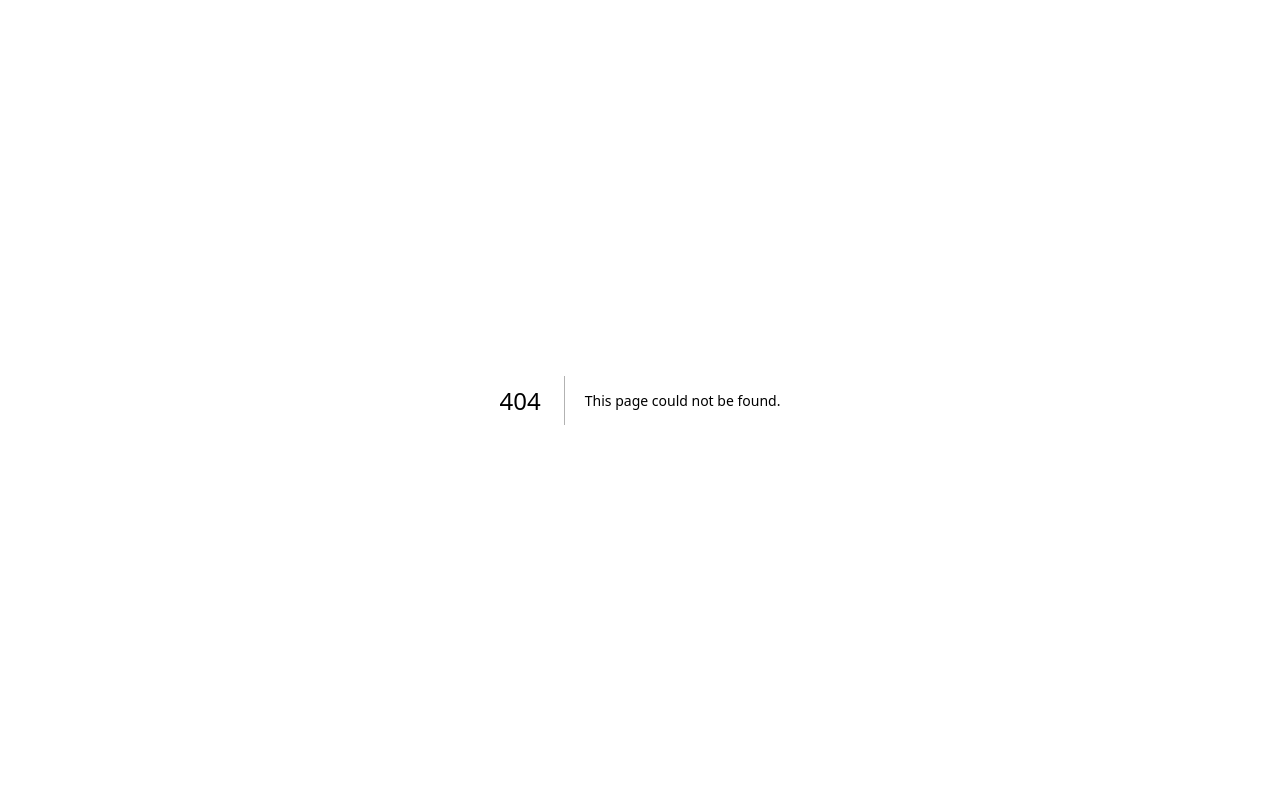
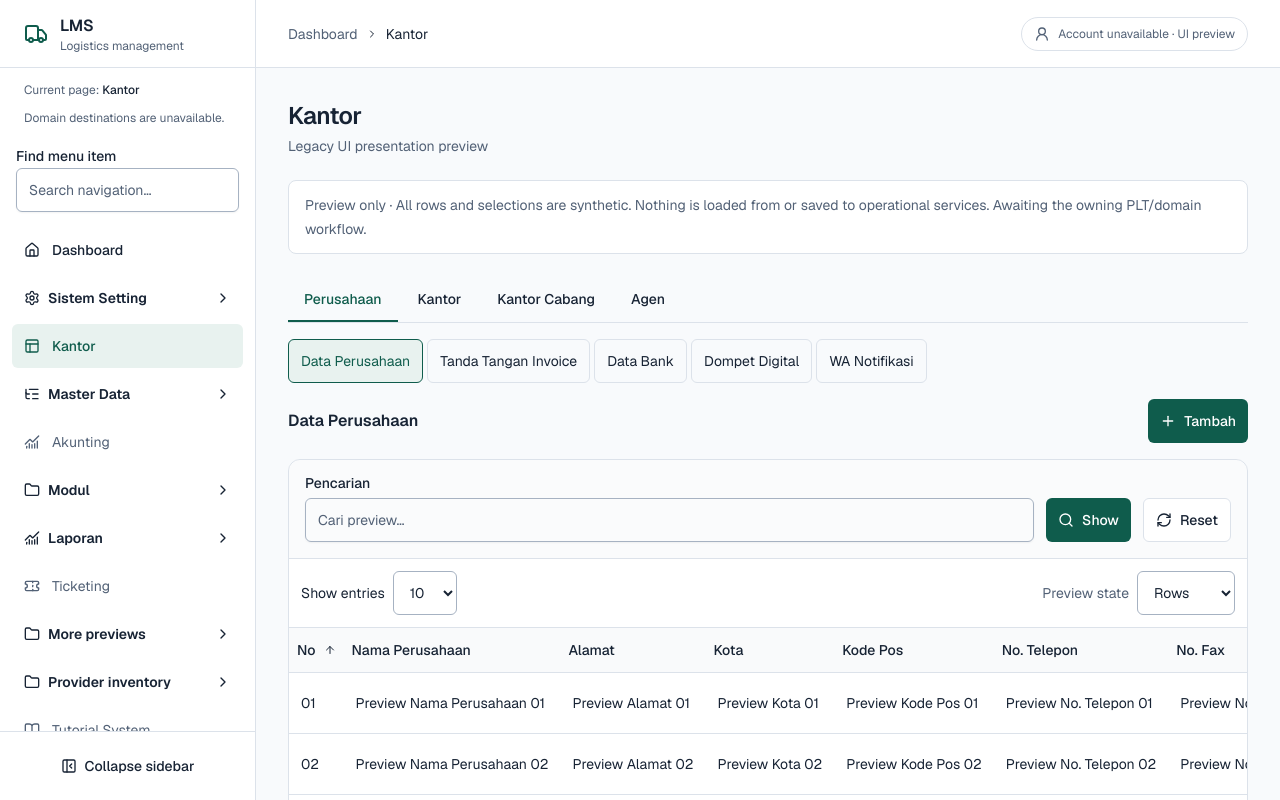
Before and after one commit to code-craft-id/logistik-web, a Next.js app: page /office in a window 1280 px wide. Before the commit this address had no page. Shown: the top 800 px of the page. Built offline with nearby package versions, Linux system fonts and the light colour scheme.

Commit message:
feat(ui): migrate office and logistics master-data workspaces

```diff
--- /dev/null
+++ b/src/app/(dashboard)/logistics/areas/page.tsx
@@ -0,0 +1,8 @@
+import type { Metadata } from "next";
+import { PreviewScreenPage } from "@/components/patterns/preview-screen";
+import { screens } from "@/features/master-data/preview/screens";
+
+export const metadata: Metadata = { title: "Logistik" };
+export default function Page() {
+  return <PreviewScreenPage screen={screens["/logistics/areas"]} />;
+}
--- /dev/null
+++ b/src/app/(dashboard)/logistics/division/page.tsx
@@ -0,0 +1,8 @@
+import type { Metadata } from "next";
+import { PreviewScreenPage } from "@/components/patterns/preview-screen";
+import { screens } from "@/features/master-data/preview/screens";
+
+export const metadata: Metadata = { title: "Divisi Logistik" };
+export default function Page() {
+  return <PreviewScreenPage screen={screens["/logistics/division"]} />;
+}
--- /dev/null
+++ b/src/app/(dashboard)/logistics/services/page.tsx
@@ -0,0 +1,8 @@
+import type { Metadata } from "next";
+import { PreviewScreenPage } from "@/components/patterns/preview-screen";
+import { screens } from "@/features/master-data/preview/screens";
+
+export const metadata: Metadata = { title: "Layanan Logistik" };
+export default function Page() {
+  return <PreviewScreenPage screen={screens["/logistics/services"]} />;
+}
--- /dev/null
+++ b/src/app/(dashboard)/logistics/vehicles/page.tsx
@@ -0,0 +1,8 @@
+import type { Metadata } from "next";
+import { PreviewScreenPage } from "@/components/patterns/preview-screen";
+import { screens } from "@/features/master-data/preview/screens";
+
+export const metadata: Metadata = { title: "Kendaraan Logistik" };
+export default function Page() {
+  return <PreviewScreenPage screen={screens["/logistics/vehicles"]} />;
+}
--- /dev/null
+++ b/src/app/(dashboard)/master-data/categories/page.tsx
@@ -0,0 +1,8 @@
+import type { Metadata } from "next";
+import { PreviewScreenPage } from "@/components/patterns/preview-screen";
+import { screens } from "@/features/master-data/preview/screens";
+
+export const metadata: Metadata = { title: "Kategori" };
+export default function Page() {
+  return <PreviewScreenPage screen={screens["/master-data/categories"]} />;
+}
--- /dev/null
+++ b/src/app/(dashboard)/master-data/logistics/page.tsx
@@ -0,0 +1,8 @@
+import type { Metadata } from "next";
+import { PreviewScreenPage } from "@/components/patterns/preview-screen";
+import { screens } from "@/features/master-data/preview/screens";
+
+export const metadata: Metadata = { title: "Daftar Logistik" };
+export default function Page() {
+  return <PreviewScreenPage screen={screens["/master-data/logistics"]} />;
+}
--- /dev/null
+++ b/src/app/(dashboard)/master-data/units/page.tsx
@@ -0,0 +1,8 @@
+import type { Metadata } from "next";
+import { PreviewScreenPage } from "@/components/patterns/preview-screen";
+import { screens } from "@/features/master-data/preview/screens";
+
+export const metadata: Metadata = { title: "Satuan" };
+export default function Page() {
+  return <PreviewScreenPage screen={screens["/master-data/units"]} />;
+}
--- /dev/null
+++ b/src/app/(dashboard)/office/page.tsx
@@ -0,0 +1,8 @@
+import type { Metadata } from "next";
+import { PreviewScreenPage } from "@/components/patterns/preview-screen";
+import { screens } from "@/features/organization/preview/screens";
+
+export const metadata: Metadata = { title: "Kantor" };
+export default function Page() {
+  return <PreviewScreenPage screen={screens["/office"]} />;
+}
--- /dev/null
+++ b/src/app/(dashboard)/shipment-status/page.tsx
@@ -0,0 +1,8 @@
+import type { Metadata } from "next";
+import { PreviewScreenPage } from "@/components/patterns/preview-screen";
+import { screens } from "@/features/master-data/preview/screens";
+
+export const metadata: Metadata = { title: "Shipment Status" };
+export default function Page() {
+  return <PreviewScreenPage screen={screens["/shipment-status"]} />;
+}
--- /dev/null
+++ b/src/app/(dashboard)/vendor/page.tsx
@@ -0,0 +1,8 @@
+import type { Metadata } from "next";
+import { PreviewScreenPage } from "@/components/patterns/preview-screen";
+import { screens } from "@/features/master-data/preview/screens";
+
+export const metadata: Metadata = { title: "Data Vendor" };
+export default function Page() {
+  return <PreviewScreenPage screen={screens["/vendor"]} />;
+}
--- a/src/components/patterns/preview-form.tsx
+++ b/src/components/patterns/preview-form.tsx
@@ -26,7 +26,9 @@ export function PreviewForm({
             .filter((group): group is string => !!group),
         ),
       ];
-  const [active, setActive] = useState(groups[0] ?? "Fields");
+  const [active, setActive] = useState(
+    groups.includes(view.label) ? view.label : (groups[0] ?? "Fields"),
+  );
   const [values, setValues] = useState<Record<string, string>>(() =>
     Object.fromEntries(
       view.fields.map((field) => [
--- a/src/components/shell/implemented-preview-routes.ts
+++ b/src/components/shell/implemented-preview-routes.ts
@@ -21,6 +21,46 @@ export const implementedPreviewRoutes = [
     label: "Profil Saya",
   },
   {
+    href: "/office",
+    label: "Kantor",
+  },
+  {
+    href: "/logistics/areas",
+    label: "Logistik",
+  },
+  {
+    href: "/logistics/division",
+    label: "Divisi Logistik",
+  },
+  {
+    href: "/logistics/services",
+    label: "Layanan Logistik",
+  },
+  {
+    href: "/logistics/vehicles",
+    label: "Kendaraan Logistik",
+  },
+  {
+    href: "/vendor",
+    label: "Data Vendor",
+  },
+  {
+    href: "/shipment-status",
+    label: "Shipment Status",
+  },
+  {
+    href: "/master-data/logistics",
+    label: "Daftar Logistik",
+  },
+  {
+    href: "/master-data/categories",
+    label: "Kategori",
+  },
+  {
+    href: "/master-data/units",
+    label: "Satuan",
+  },
+  {
     href: "/",
     label: "Filter",
   },
```
Also changed, not shown: 14 other files (tests, documents, lock files or other folders).
